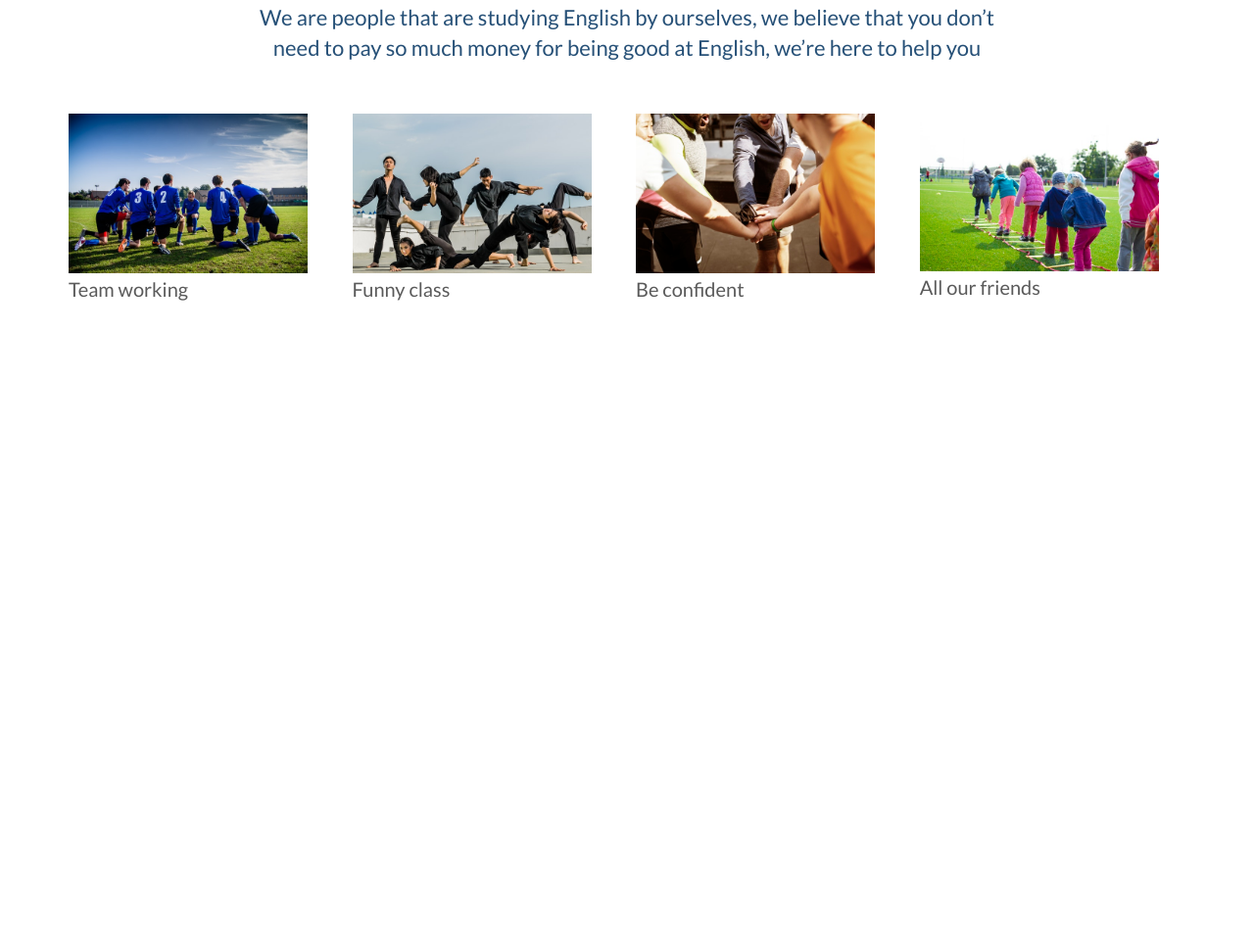
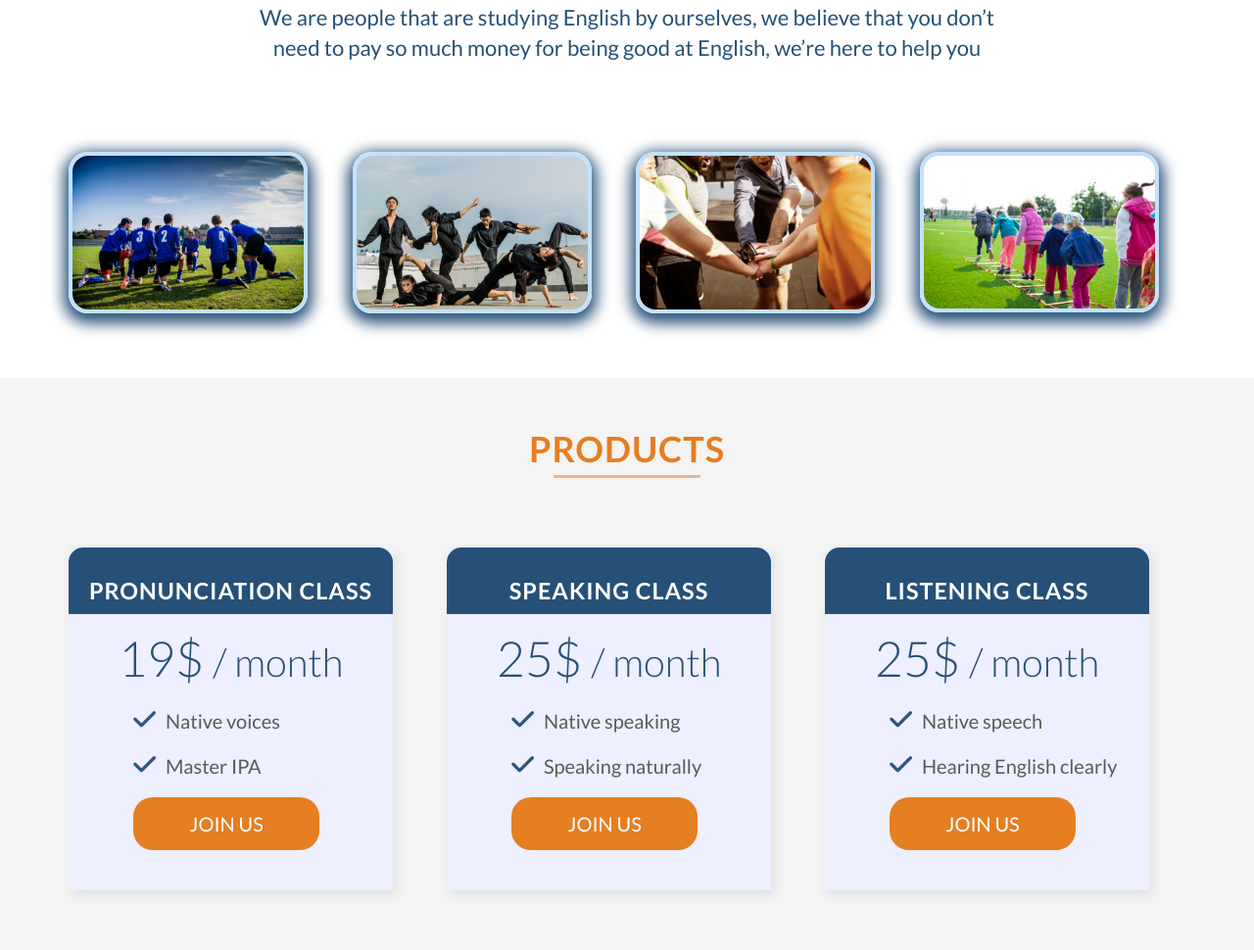
Before and after one commit to ubthung/frontend-basic-learning, a plain HTML site: page landing-page/index.html in a window 1280 px wide. Shown: the part 939-1909 px from the top of the page at 98% size. Before the commit the page ends 1307 px from the top, so only its background shows below. Drawn offline with Linux system fonts and the light colour scheme.

Commit message:
[LP 05] product section

```diff
--- a/landing-page/index.html
+++ b/landing-page/index.html
@@ -61,7 +61,44 @@ pay so much money for being good at English, we’re here to help you
                     All our friends
                 </p>
             </div>
-
+        </div>
+    </section>
+    <section class="products-section">
+        <h2>Products</h2>
+        <div class="row">
+            <div class="col span-1-of-3">
+                <div class="product-box">
+                    <h3>Pronunciation class</h3>
+                    <p class="product-price">19$ <span>/ month</span></p>
+                    <ul>
+                        <li><i class="fas fa-check small-icon"></i>Native voices</li>
+                        <li><i class="fas fa-check small-icon"></i>Master IPA</li>
+                    </ul>
+                    <a href="#" class="btn">JOIN US</a>
+                </div>
+            </div>
+            <div class="col span-1-of-3">
+                <div class="product-box">
+                    <h3>Speaking class</h3>
+                    <p class="product-price">25$ <span>/ month</span></p>
+                    <ul>
+                        <li><i class="fas fa-check small-icon"></i>Native speaking</li>
+                        <li><i class="fas fa-check small-icon"></i>Speaking naturally</li>
+                    </ul>
+                    <a href="#" class="btn">JOIN US</a>
+                </div>
+            </div>
+            <div class="col span-1-of-3">
+                <div class="product-box">
+                    <h3>Listening class</h3>
+                    <p class="product-price">25$ <span>/ month</span></p>
+                    <ul>
+                        <li><i class="fas fa-check small-icon"></i>Native speech</li>
+                        <li><i class="fas fa-check small-icon"></i>Hearing English clearly</li>
+                    </ul>
+                    <a href="#" class="btn">JOIN US</a>
+                </div>
+            </div>
         </div>
     </section>
 </body>
--- a/landing-page/resources/css/styles.css
+++ b/landing-page/resources/css/styles.css
@@ -44,7 +44,7 @@ html {
     margin: 0 auto;
 }
 
-h1, h2 {
+h1, h2, h3 {
     text-transform: uppercase;
     letter-spacing: 1px;
 }
@@ -75,6 +75,17 @@ h2:after {
     margin-top: 5px;
 }
 
+h3 {
+    padding-top: 30px;
+    padding-bottom: 10px;
+    text-align: center;
+    background-color: #265077;
+    color: white;
+    border-top-right-radius: 15px;
+    border-top-left-radius: 15px;
+    margin-bottom: 15px;
+}
+
 .p-long {
     text-align: center;
     color: #265077;
@@ -90,6 +101,11 @@ section {
     padding: 50px;
 }
 
+.small-icon {
+    color: #305679;
+    font-size: 130%;
+    margin-right: 10px;
+}
 /* ----- HEADER ----- */
 header {
     background-image:
@@ -144,6 +160,75 @@ header {
 }
 
 /* ----- ABOUT SECTION ----- */
+.about-picture {
+    position: relative;
+    margin-top: 50px;
+}
+
 .about-picture img {
     width: 90%;
+    border-radius: 20px;
+    border: 4px solid #c2e1fd;
+    box-shadow: 0px 5px 15px 5px #265077;
+    /* x-y-độ mờ-độ phóng rộng màu */
+    /* filter: brightness(55%) blur(2px); */
 }
+
+.picture-title {
+    position: absolute;
+    top: 50%;
+    left: 50%;
+    color: #c2e1fd;
+    transform: translate(-65%, 100%);
+    opacity: 0;
+    transition: all .7s;
+}
+
+.about-picture:hover img,
+.about-picture:active img {
+    filter: brightness(55%) blur(2px);
+}
+
+.about-picture:hover .picture-title,
+.about-picture:active .picture-title {
+    transform: translate(-65%, -50%);
+    opacity: 1;
+}
+
+/* ----- PRODUCT SECTION ----- */
+.products-section {
+    background-color: #f4f4f4;
+}
+
+.products-section h2 {
+    margin-bottom: 60px;
+}
+
+.product-box {
+    background-color: #eeefff;
+    box-shadow: 3px 5px 10px #e0e0e0;
+    width: 90%;
+    height: 350px;
+}
+
+.product-price {
+    color: #265077;
+    font-size: 250%;
+    font-weight: 300;
+    text-align: center;
+}
+
+.product-price span {
+    font-size: 80%;
+}
+
+.product-box ul li {
+    margin-left: 20%;
+    list-style: none;
+    margin-top: 20px;
+    margin-bottom: 20px;
+}
+
+.product-box .btn {
+    margin-left: 20%;
+}
```
